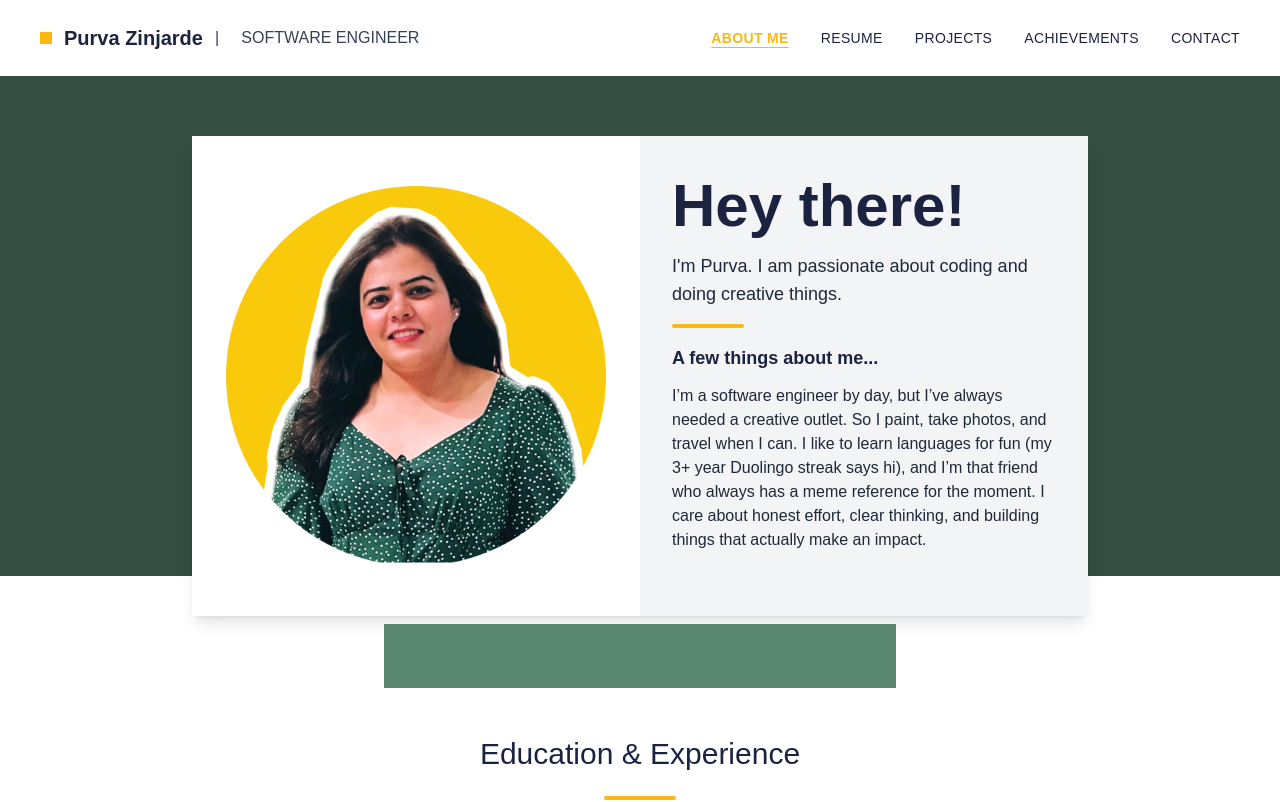
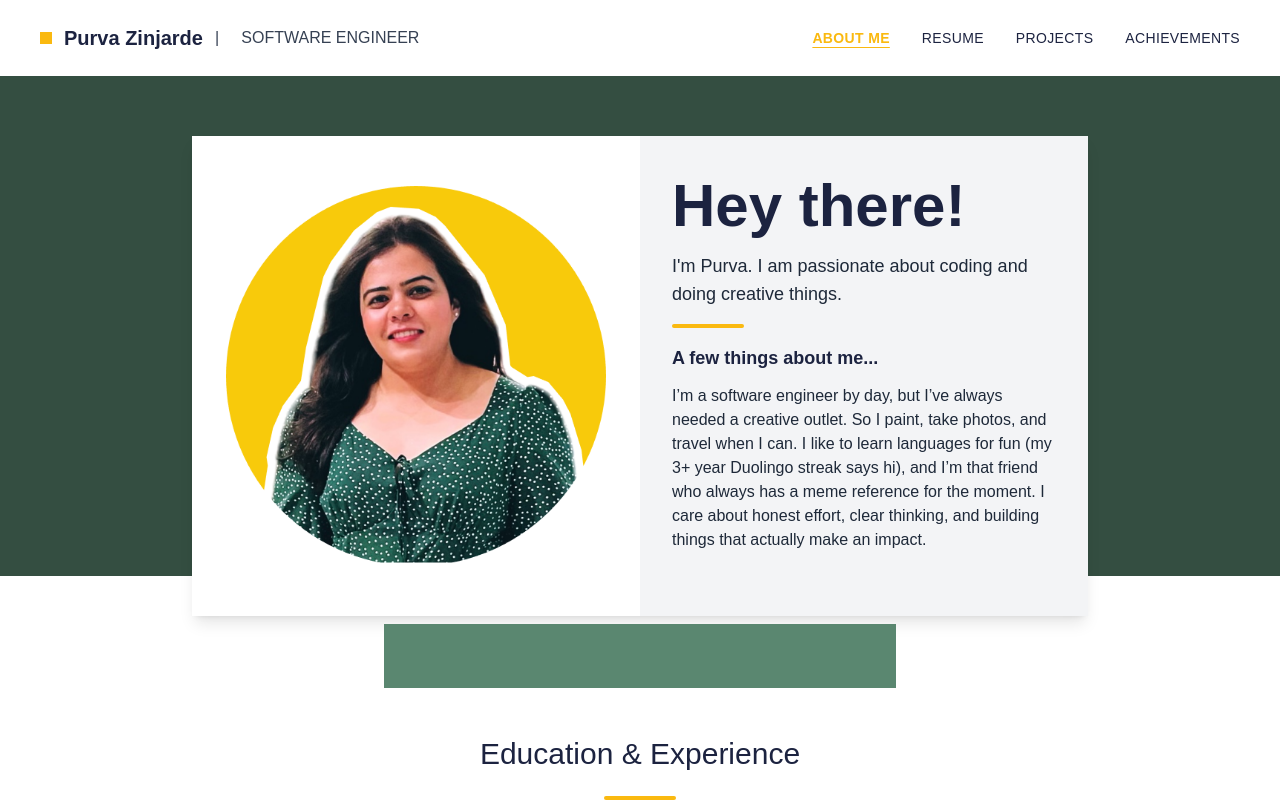
Before and after one commit to purvaz/get-to-know-purva, a Next.js app: page / in a window 1280 px wide. Shown: the top 802 px of the page. Built offline with nearby package versions, Linux system fonts and the light colour scheme; some icons are missing; a web font is replaced by a local one.

Commit message:
Minor fixes

```diff
--- a/components/NavBar.tsx
+++ b/components/NavBar.tsx
@@ -8,7 +8,7 @@ const navItems = [
     { label: 'Resume', href: '/resume' },
     { label: 'Projects', href: '/projects' },
     { label: 'Achievements', href: '/achievements' },
-    { label: 'Contact', href: '/contact' },
+    // { label: 'Contact', href: '/contact' },
 ];
 
 export default function Navbar() {
--- a/package.json
+++ b/package.json
@@ -15,7 +15,9 @@
     "@mui/material": "^7.2.0",
     "next": "15.4.5",
     "react": "19.1.0",
-    "react-dom": "19.1.0"
+    "react-dom": "19.1.0",
+    "resend": "^6.0.1",
+    "zod": "^4.0.17"
   },
   "devDependencies": {
     "@tailwindcss/postcss": "^4",
```
Also changed, not shown: 1 other file (tests, documents, lock files or other folders).
